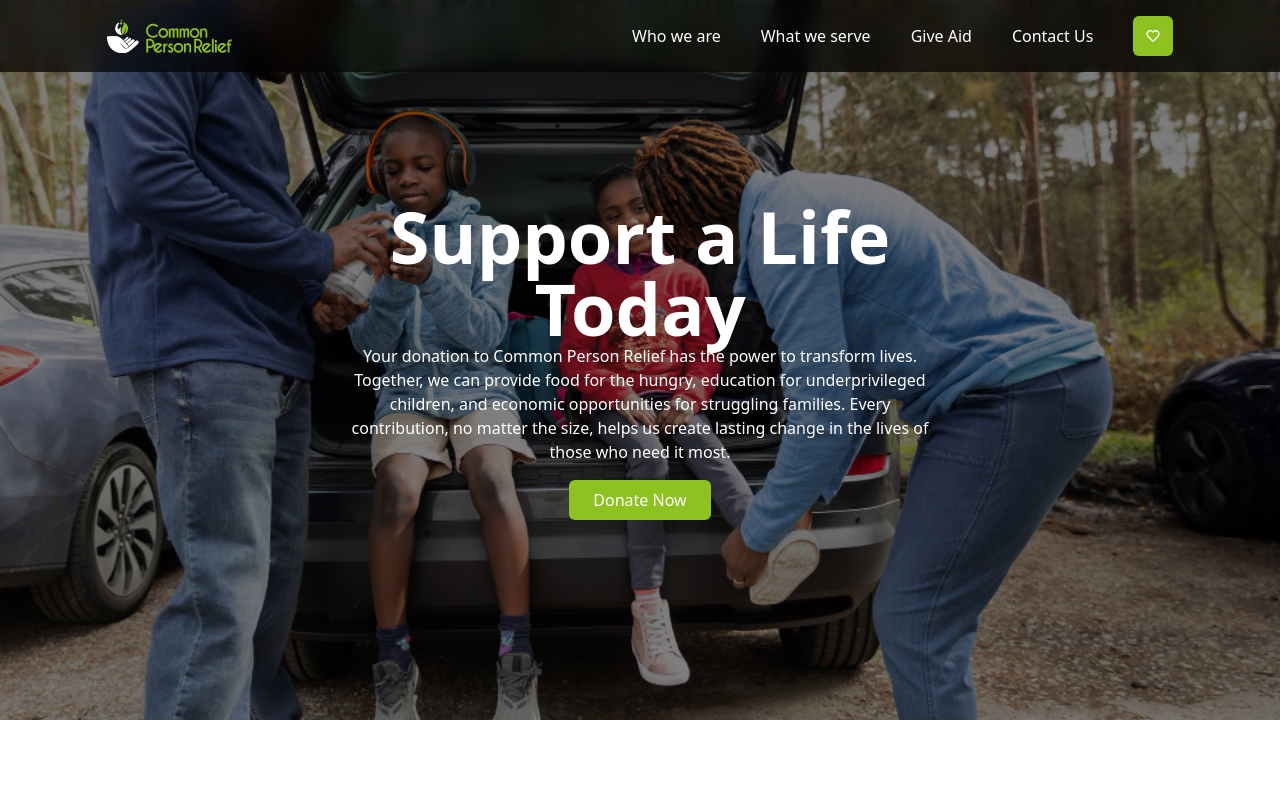
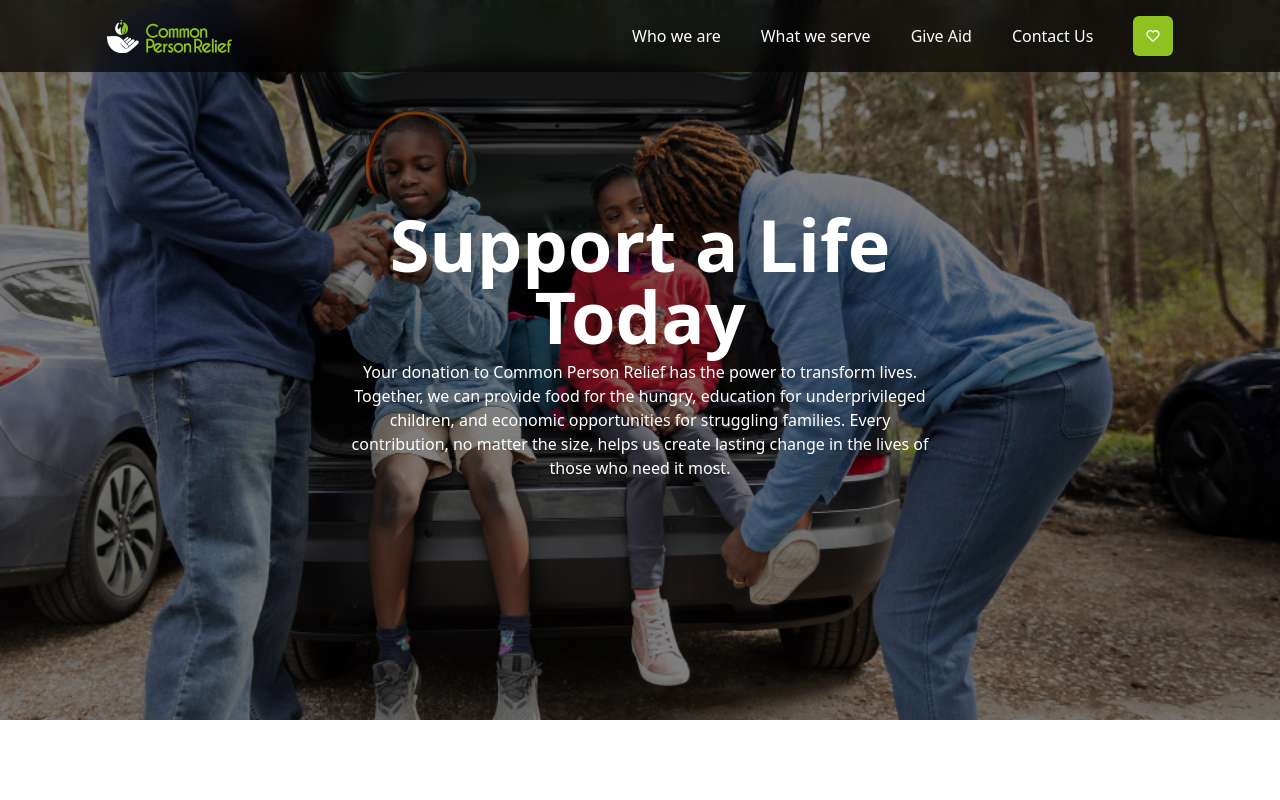
Before and after one commit to SirhmVFX/commonpersonrelief, a Next.js app: page /donate in a window 1280 px wide. Shown: the top 800 px of the page. Built offline with nearby package versions, Linux system fonts and the light colour scheme.

Commit message:
fix donate page issues

```diff
--- a/src/app/donate/page.tsx
+++ b/src/app/donate/page.tsx
@@ -34,8 +34,8 @@ export default function Donate() {
             className="w-full h-full object-cover"
           />
           <div className="absolute top-0 left-0 right-0 bottom-0 bg-black opacity-50"></div>
-          <div className="absolute top-32 left-10 botton-10 right-10 md:top-1/2 md:left-1/2 transform md:-translate-x-1/2 md:-translate-y-1/2 text-white text-center">
-            <h1 className="md:text-7xl text-3xl font-bold ">
+          <div className="absolute  left-10 bottom-10 right-10 md:top-1/2 md:left-1/2 transform md:-translate-x-1/2 md:-translate-y-1/2 text-white md:text-center text-left ">
+            <h1 className="md:text-7xl text-5xl my-2 font-bold ">
               Support a Life Today
             </h1>
             <p className="mb-4 text-xs md:text-base">
@@ -45,9 +45,7 @@ export default function Donate() {
               struggling families. Every contribution, no matter the size, helps
               us create lasting change in the lives of those who need it most.
             </p>
-            <button className="bg-primarycolor text-white px-6 py-2 rounded-md  transition">
-              Donate Now
-            </button>
+
           </div>
         </div>
       </div>
```
